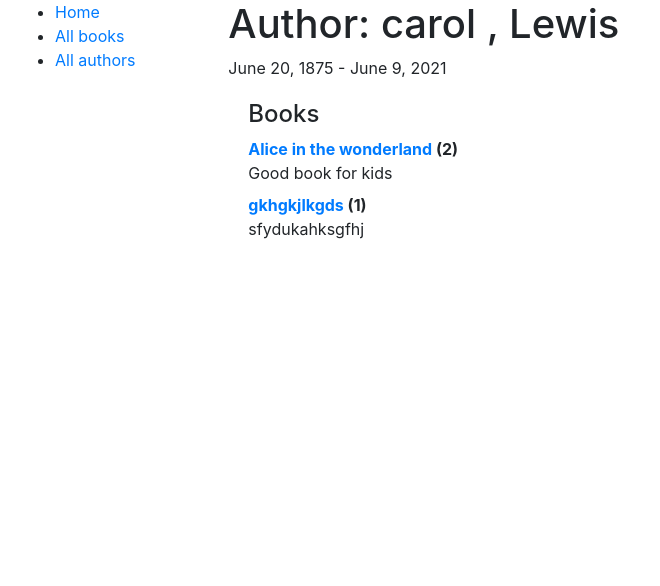
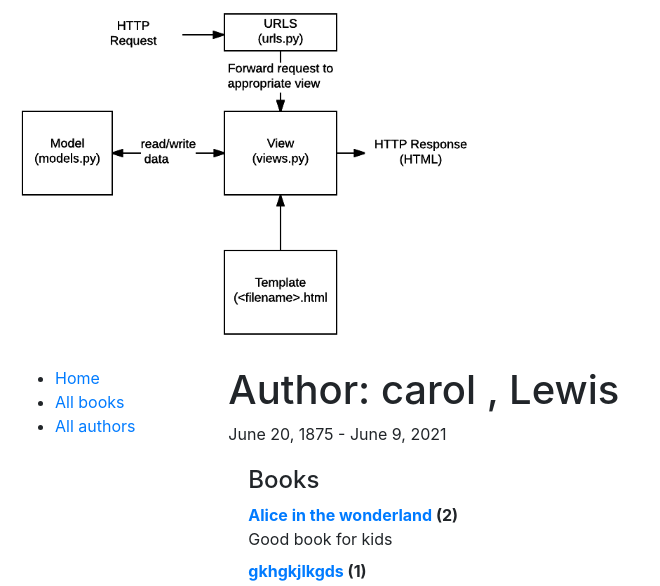
Before and after one commit to kanishk062001/django-learning, a Django app: page /catalog/authors/1 in a window 1280 px wide. Shown: the top 586 px of the page, without its empty margins (0-660 px from the left). Run offline with Django 3.2, Linux system fonts and the light colour scheme; data comes from the database, SQL or seed files in the repository.

Commit message:
image insertion

```diff
--- a/catalog/templates/base_generic.html
+++ b/catalog/templates/base_generic.html
@@ -10,6 +10,10 @@
   <link rel="stylesheet" href="{% static 'css/styles.css' %}">
 </head>
 <body>
+  <p>
+  {% load static %}
+  <img src="{% static 'css/basic-django.png' %}" alt="UML diagram" style="width:500px;height:350px;">
+   </p>
   <div class="container-fluid">
     <div class="row">
       <div class="col-sm-2">
```
Also changed, not shown: catalog/static/css/basic-django.png (added).
